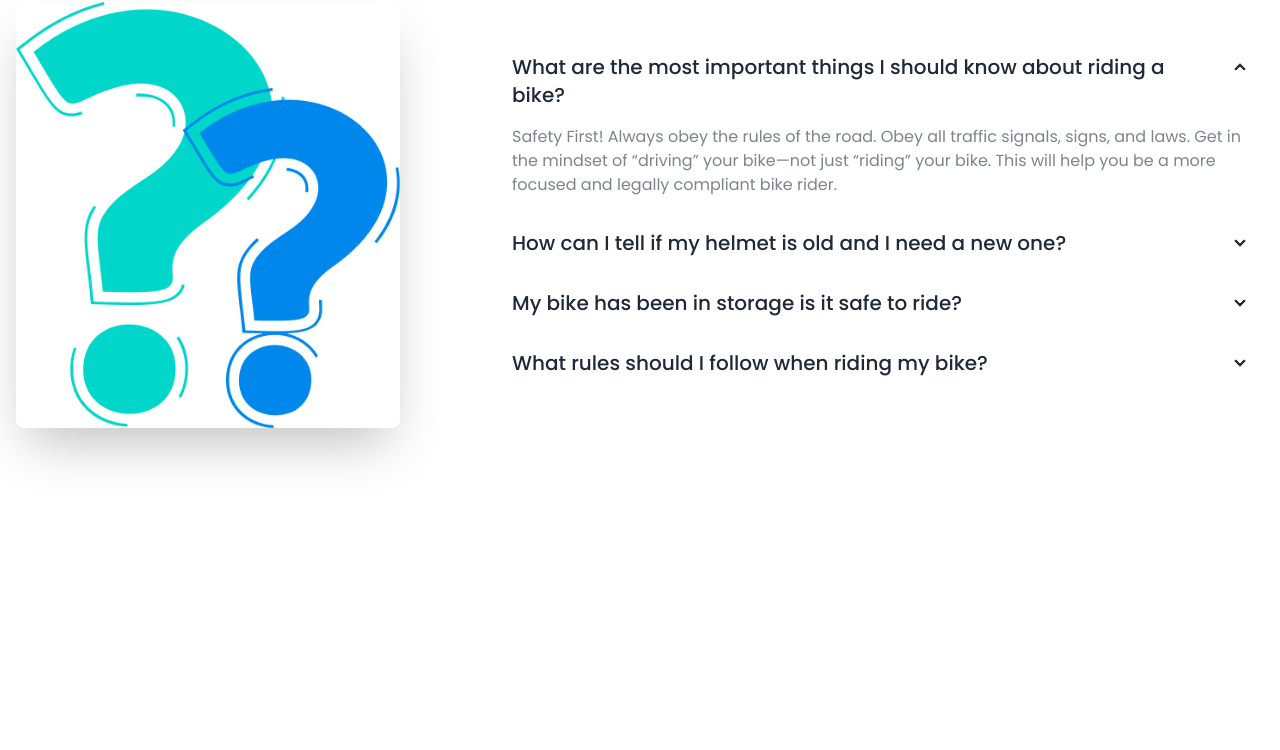
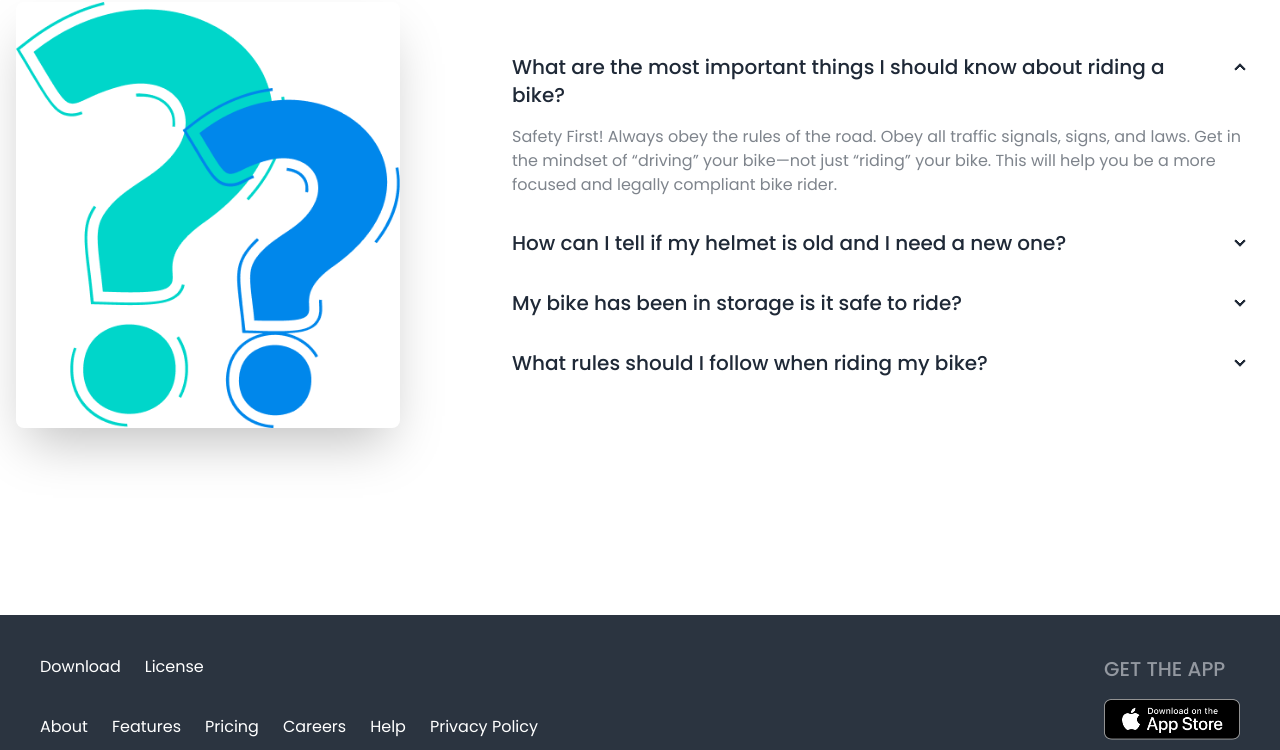
Before and after one commit to mohima-mimino11/biker-zone-daisy-ui-project, a plain HTML site: page index.html in a window 1280 px wide. Shown: the part 2925-3675 px from the top of the page. Before the commit the page ends 3540 px from the top, so only its background shows below. Drawn offline with nearby package versions, Linux system fonts and the light colour scheme.

Commit message:
footer section added

```diff
--- a/index.html
+++ b/index.html
@@ -384,9 +384,32 @@
      </section>
 
   </main>
-  <footer class="md:container md:mx-auto">
-
+  <!-- footer section  -->
+  <footer class="footer bg-neutral text-neutral-content p-10 flex flex-col md:flex-row lg:flex-row lg:justify-between md:justify-between">
+    <aside class="flex flex-col gap-9">
+      <div class="flex flex-col md:flex-row lg:flex-row gap-4 md:gap-6 lg:gap-6">
+        <p class="text-base font-normal text-white">Download</p>
+        <p class="text-base font-normal text-white">License</p>
+      </div>
+      <div class="flex flex-col md:flex-row lg:flex-row gap-4 md:gap-6 lg:gap-6">
+        <p class="text-base font-normal text-white">About</p>
+        <p class="text-base font-normal text-white">Features</p>
+        <p class="text-base font-normal text-white">Pricing</p>
+        <p class="text-base font-normal text-white">Careers</p>
+        <p class="text-base font-normal text-white">Help</p>
+        <p class="text-base font-normal text-white">Privacy Policy</p>
+      </div>
+      <div>
+        <p class="text-sm font-normal text-white">© 2020 bike. All rights reserved</p>
+      </div>
+    </aside>
+    <nav>
+      <h6 class="footer-title text-xl font-medium text-[#D9DBE1]">Get The App</h6>
+      <div class="grid grid-flow-row gap-4">
+        <a><img class="w-[136px]" src="images/others/ios.png" alt="ios"></a>
+        <a><img class="w-[136px]" src="images/others/android.png" alt="android"></a>
+      </div>
+    </nav>
   </footer>
-
 </body>
 </html>
```
